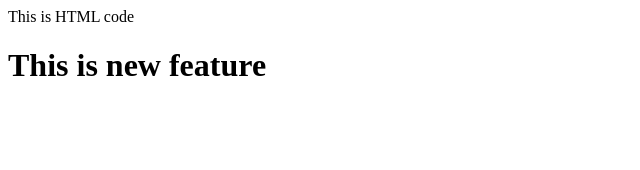
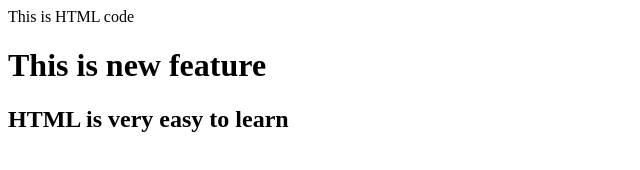
Before and after one commit to mohammedalthaf4951/localrepo, a plain HTML site: page index.html in a window 1280 px wide. Shown: the whole page, without its empty margins (0-640 px from the left). Drawn offline with Linux system fonts and the light colour scheme.

Commit message:
new feature2

```diff
--- a/index.html
+++ b/index.html
@@ -1,2 +1,3 @@
 <P>This is HTML code</P>
 <h1>This is new feature</h1>
+<h2>HTML is very easy to learn</h2>
```
Also changed, not shown: 1 other file.
